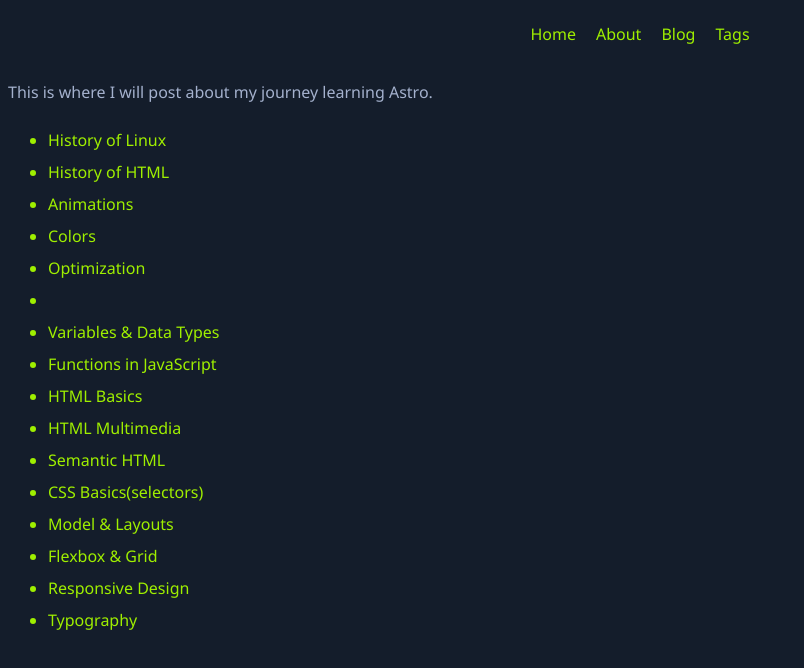
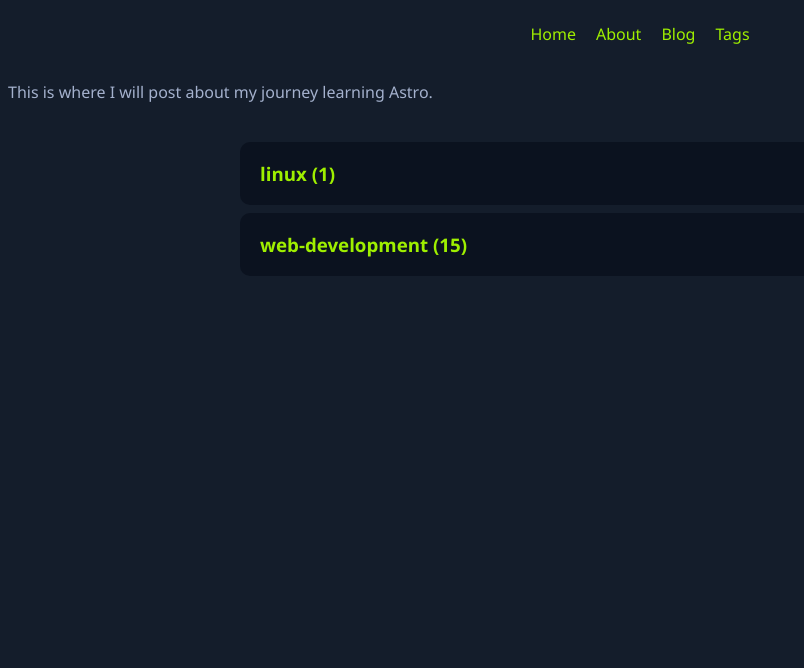
Before and after one commit to golam71/blog-template, an Astro site: page /blog-template/blog in a window 1280 px wide. Shown: the whole page, without its empty margins (0-804 px from the left). Built offline with nearby package versions, Linux system fonts and the light colour scheme; Astro itself is replaced by a stand-in of ours; some packages are replaced by stand-ins of ours.

Commit message:
✨ Refactor blog page to group posts by module and display top tags for improved navigation

```diff
--- a/src/pages/blog.astro
+++ b/src/pages/blog.astro
@@ -1,22 +1,176 @@
 ---
 import { getCollection } from "astro:content";
 import BaseLayout from "../layouts/BaseLayout.astro";
-import BlogPost from "../components/BlogPost.astro";
 
 const pageTitle = "My Astro Learning Blog";
 const allPosts = await getCollection("blog");
+
+// Group posts by module (directory)
+const groupedPosts = allPosts.reduce((acc: { [key: string]: typeof allPosts }, post) => {
+  const parts = post.id.split("/"); // Extract module name
+  const moduleName = parts[0];
+
+  if (!acc[moduleName]) {
+    acc[moduleName] = [];
+  }
+  acc[moduleName].push(post);
+
+  return acc;
+}, {});
+
+// Extract top 5 tags per module
+const getTopTags = (posts: typeof allPosts) => {
+  const tagCounts = posts
+    .flatMap((post) => post.data.tags || [])
+    .reduce((acc: { [key: string]: number }, tag) => {
+      acc[tag] = (acc[tag] || 0) + 1;
+      return acc;
+    }, {});
+
+  return Object.entries(tagCounts)
+    .sort((a, b) => b[1] - a[1]) // Sort by most used tags
+    .slice(0, 5)
+    .map(([tag]) => tag);
+};
 ---
 
 <BaseLayout pageTitle={pageTitle}>
   <p>This is where I will post about my journey learning Astro.</p>
-  <ul>
+  <section class="blog-modules">
     {
-      allPosts.map((post) => (
-        <BlogPost
-          url={`${import.meta.env.BASE_URL}/posts/${post.id}/`}
-          title={post.data.title}
-        />
-      ))
+      Object.entries(groupedPosts).map(([module, posts]) => {
+        const sortedPosts = [...posts].sort((a, b) =>
+          a.id.localeCompare(b.id, undefined, { numeric: true }),
+        );
+
+        const topTags = getTopTags(sortedPosts); // Get top 5 tags
+
+        return (
+          <details>
+            <summary >
+              <div>
+                <h3>
+                  <a
+                    href={`${import.meta.env.BASE_URL}/posts/${sortedPosts[0].id}/`}
+                  >
+                    {module} ({sortedPosts.length})
+                  </a>
+                </h3>
+              </div>
+            </summary>
+
+            <div id="tag-container">
+              {topTags.map((tag) => (
+                <a
+                  id="tag"
+                  href={`${import.meta.env.BASE_URL}/tags/${tag}`}
+
+                >
+                  #{tag}
+                </a>
+              ))}
+            </div>
+
+            <ul>
+              {sortedPosts.map((post) => (
+                <li id={post.id}>
+                  <a href={`${import.meta.env.BASE_URL}/posts/${post.id}/`}>
+                    {post.data.title}
+                  </a>
+                </li>
+              ))}
+            </ul>
+          </details>
+        );
+      })
     }
-  </ul>
+  </section>
 </BaseLayout>
+
+<style>
+  h3 {
+    line-height: 0.3 !important;
+  }
+  section {
+    padding: 10px;
+    max-width: 800px;
+    margin: auto;
+  }
+
+  details {
+    background-color: var(--dark-bg);
+    padding: 10px 20px;
+    margin: 8px 0;
+    border-radius: var(--radius);
+    transition: all 0.3s ease-in-out;
+  }
+
+  summary {
+    cursor: pointer;
+    display: flex;
+    align-items: center;
+    justify-content: space-between;
+  }
+
+  summary div {
+    display: flex;
+    flex-direction: column;
+    gap: 5px;
+  }
+
+  details a {
+    color: var(--text);
+  }
+
+  ul a {
+    background-color: var(--main-bg);
+    display: block !important;
+    padding: 5px 20px;
+    margin: 10px;
+    border-radius: var(--radius);
+  }
+
+  details a:hover {
+    color: var(--accent);
+  }
+
+  div {
+    display: flex;
+    flex-wrap: wrap;
+    gap: 10px;
+  }
+
+  div a {
+    color: var(--accent) !important;
+  }
+
+  a {
+    display: inline !important;
+  }
+
+
+  #tag-container{
+/*   background: var(--main-bg); */
+  border-radius: var(--radius);
+  padding: 20px;
+  display: flex;
+}
+
+#tag{
+  line-height: 1;
+  color:var(--main-bg) !important;
+  padding: 4px 10px;
+  font-size: 13px;
+  font-weight: 600;
+  background: var(--accent);
+  border-radius:9999px;
+
+}
+  ul {
+    padding-left: 20px !important;
+    margin-top: 5px;
+  }
+
+
+
+</style>
```
